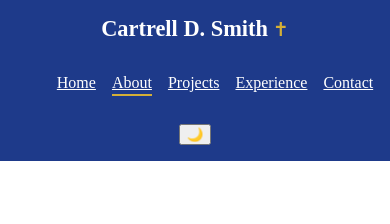
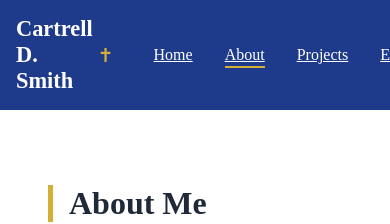
Before and after one commit to CartrellSmith/cartrell-portfolio, a React (Vite) app: page /about in a window 390 px wide. Shown: the top 224 px of the page. Built offline with nearby package versions, Linux system fonts and the light colour scheme.

Commit message:
fixed scroll

```diff
--- a/src/styles/about.css
+++ b/src/styles/about.css
@@ -69,7 +69,7 @@
   color: var(--blue-dark);
 }
 
-@media (max-width: 768px) {
+@media (max-width: 320px) {
   .about-content {
     flex-direction: column;
     text-align: center;
--- a/src/styles/contact.css
+++ b/src/styles/contact.css
@@ -97,7 +97,7 @@
   left: -9999px;
 }
 
-@media (max-width: 768px) {
+@media (max-width: 320px) {
   .contact-form {
     padding: 1.5rem;
   }
--- a/src/styles/experience.css
+++ b/src/styles/experience.css
@@ -74,7 +74,7 @@
   font-weight: 600;
 }
 
-@media (max-width: 768px) {
+@media (max-width: 320px) {
   .timeline {
     padding-left: 1rem;
   }
--- a/src/styles/footer.css
+++ b/src/styles/footer.css
@@ -30,7 +30,7 @@
   opacity: 0.9;
 }
 
-@media (max-width: 768px) {
+@media (max-width: 320px) {
   .site-footer {
     padding: 1.5rem;
   }
--- a/src/styles/home.css
+++ b/src/styles/home.css
@@ -88,7 +88,7 @@ html, body{
   pointer-events: none;
 }
 
-@media (max-width: 768px) {
+@media (max-width: 320px) {
   .home-hero {
     flex-direction: column;
     text-align: center;
--- a/src/styles/navbar.css
+++ b/src/styles/navbar.css
@@ -65,7 +65,7 @@ main {
   align-items: center;
 }
 
-@media (max-width: 768px) {
+@media (max-width: 320px) {
   .nav-links {
     gap: 1rem;
   }
@@ -76,6 +76,6 @@ main {
     padding-right: 1rem;;
     flex-direction: column;
     text-align: center;
-    gap: 1rem;
+    gap: 0.8rem 1rem;
   }
 }
--- a/src/styles/projectDetail.css
+++ b/src/styles/projectDetail.css
@@ -93,7 +93,7 @@
   background: var(--blue-dark);
 }
 
-@media (max-width: 768px) {
+@media (max-width: 320px) {
   .project-detail-card {
     padding: 1.5rem;
   }
--- a/src/styles/projects.css
+++ b/src/styles/projects.css
@@ -78,7 +78,7 @@
   color: var(--blue-dark);
 }
 
-@media (max-width: 768px) {
+@media (max-width: 320px) {
   .projects-search {
     max-width: 100%;
   }
--- a/src/styles/themeToggle.css
+++ b/src/styles/themeToggle.css
@@ -23,7 +23,7 @@
   transform: rotate(20deg);
 }
 
-@media (max-width: 768px) {
+@media (max-width: 320px) {
   .theme-toggle {
     padding: 0.3rem 0.7rem;
     font-size: 1rem;
```
